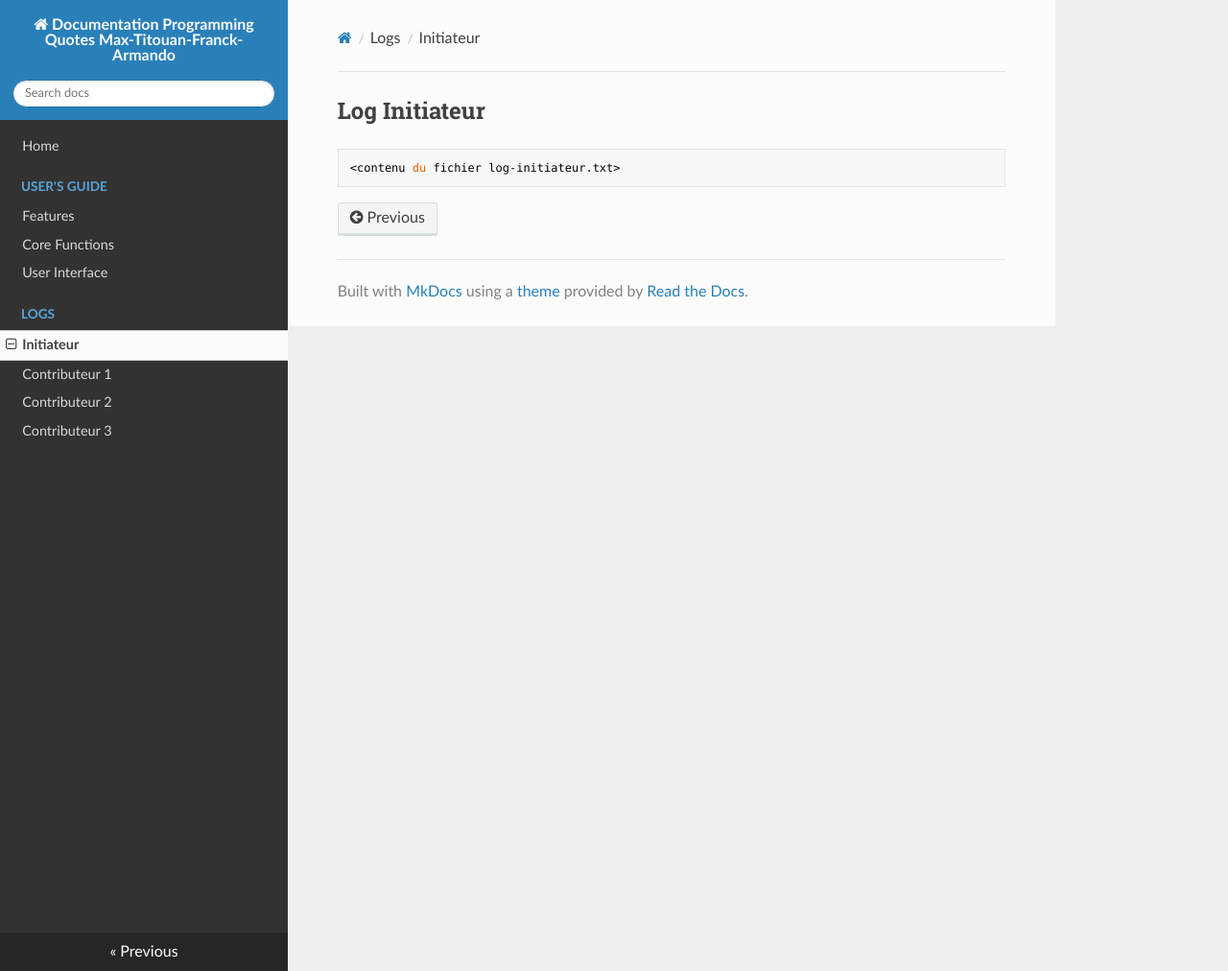
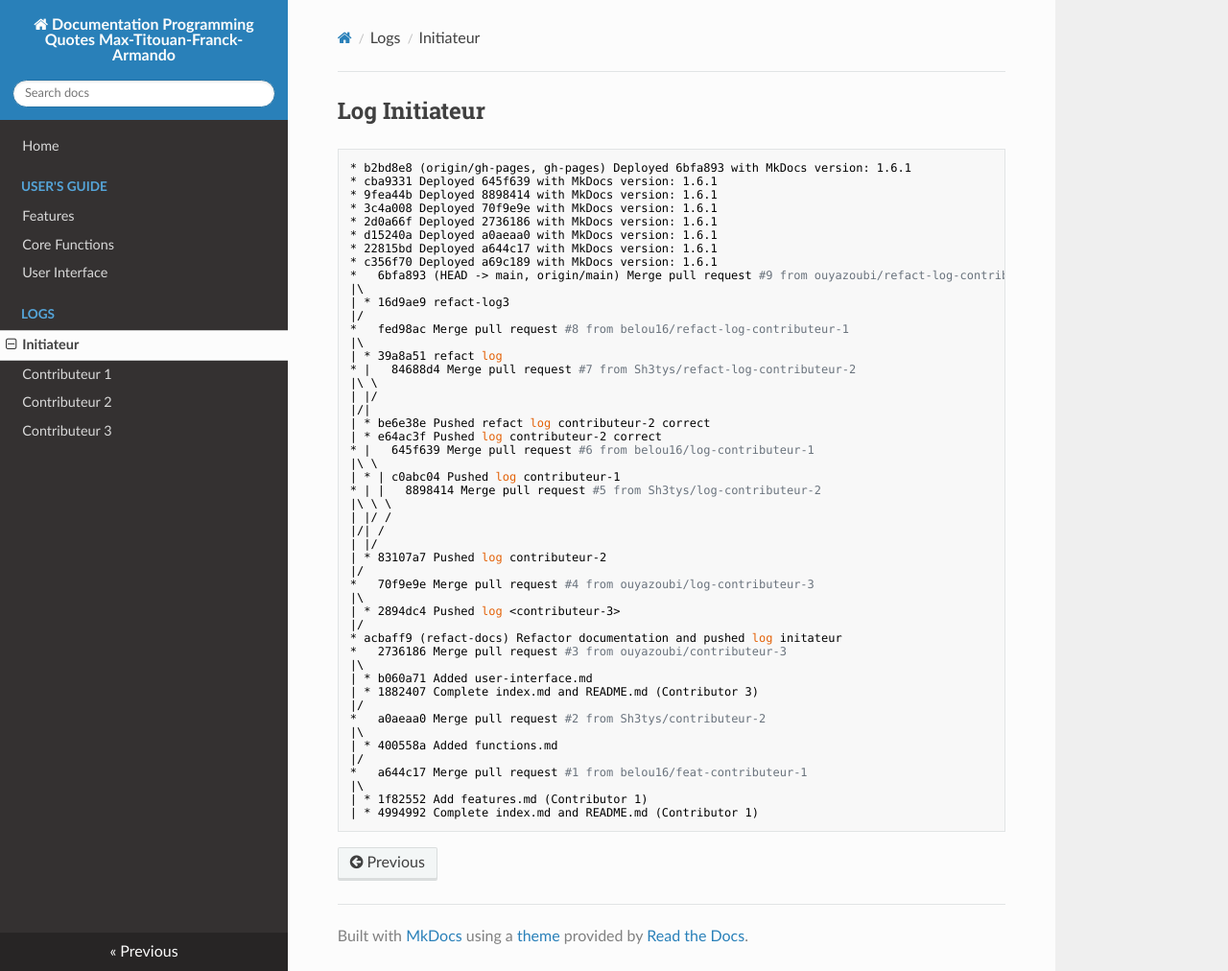
Before and after one commit to efrei-git/quotes-docs-max-titouan-franck-armando, an MkDocs documentation site: the page built from docs/logs/log-initiateur.md, in a window 1280 px wide and 1012 px high. Shown: the whole window at 96% size. Built offline with MkDocs 1.6.1, drawn with Linux system fonts in a browser that asks for light colours; nearby versions of some CDN libraries.

Commit message:
Refact log-initiateur

````diff
--- a/docs/logs/log-initiateur.md
+++ b/docs/logs/log-initiateur.md
@@ -1,5 +1,53 @@
 ## Log Initiateur
 
 ```bash
-<contenu du fichier log-initiateur.txt>
+* b2bd8e8 (origin/gh-pages, gh-pages) Deployed 6bfa893 with MkDocs version: 1.6.1
+* cba9331 Deployed 645f639 with MkDocs version: 1.6.1
+* 9fea44b Deployed 8898414 with MkDocs version: 1.6.1
+* 3c4a008 Deployed 70f9e9e with MkDocs version: 1.6.1
+* 2d0a66f Deployed 2736186 with MkDocs version: 1.6.1
+* d15240a Deployed a0aeaa0 with MkDocs version: 1.6.1
+* 22815bd Deployed a644c17 with MkDocs version: 1.6.1
+* c356f70 Deployed a69c189 with MkDocs version: 1.6.1
+*   6bfa893 (HEAD -> main, origin/main) Merge pull request #9 from ouyazoubi/refact-log-contributeur-3
+|\
+| * 16d9ae9 refact-log3
+|/
+*   fed98ac Merge pull request #8 from belou16/refact-log-contributeur-1
+|\
+| * 39a8a51 refact log
+* |   84688d4 Merge pull request #7 from Sh3tys/refact-log-contributeur-2
+|\ \
+| |/
+|/|
+| * be6e38e Pushed refact log contributeur-2 correct
+| * e64ac3f Pushed log contributeur-2 correct
+* |   645f639 Merge pull request #6 from belou16/log-contributeur-1
+|\ \
+| * | c0abc04 Pushed log contributeur-1
+* | |   8898414 Merge pull request #5 from Sh3tys/log-contributeur-2
+|\ \ \
+| |/ /
+|/| /
+| |/
+| * 83107a7 Pushed log contributeur-2
+|/
+*   70f9e9e Merge pull request #4 from ouyazoubi/log-contributeur-3
+|\
+| * 2894dc4 Pushed log <contributeur-3>
+|/
+* acbaff9 (refact-docs) Refactor documentation and pushed log initateur
+*   2736186 Merge pull request #3 from ouyazoubi/contributeur-3
+|\
+| * b060a71 Added user-interface.md
+| * 1882407 Complete index.md and README.md (Contributor 3)
+|/
+*   a0aeaa0 Merge pull request #2 from Sh3tys/contributeur-2
+|\
+| * 400558a Added functions.md
+|/
+*   a644c17 Merge pull request #1 from belou16/feat-contributeur-1
+|\
+| * 1f82552 Add features.md (Contributor 1)
+| * 4994992 Complete index.md and README.md (Contributor 1)
 ```
````
